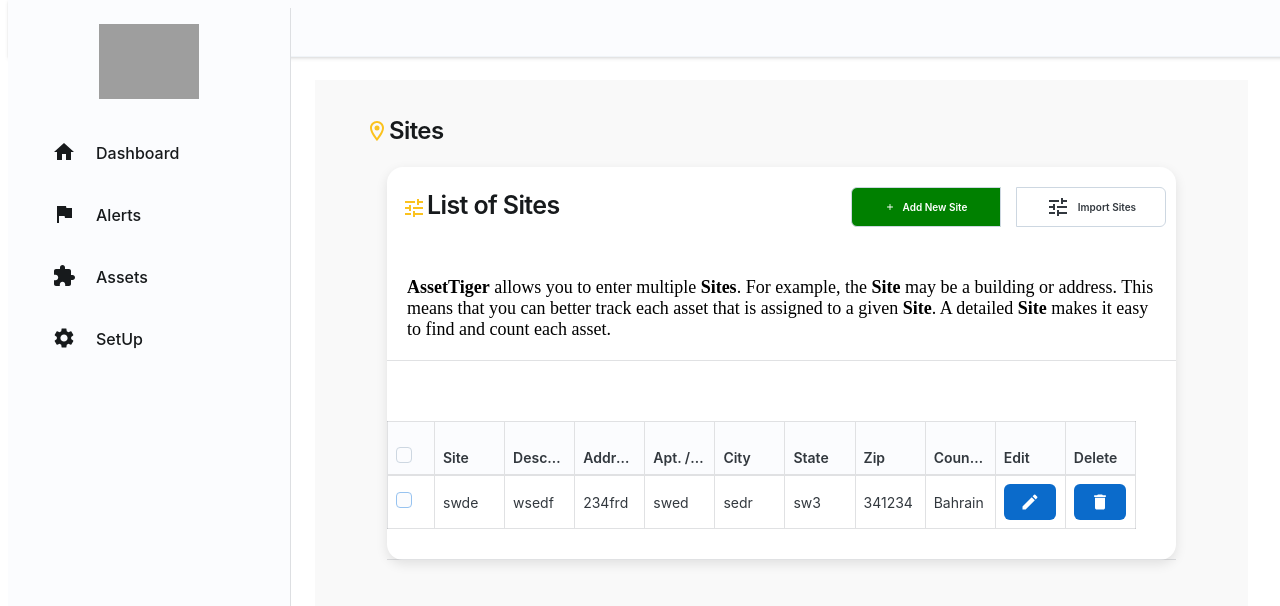
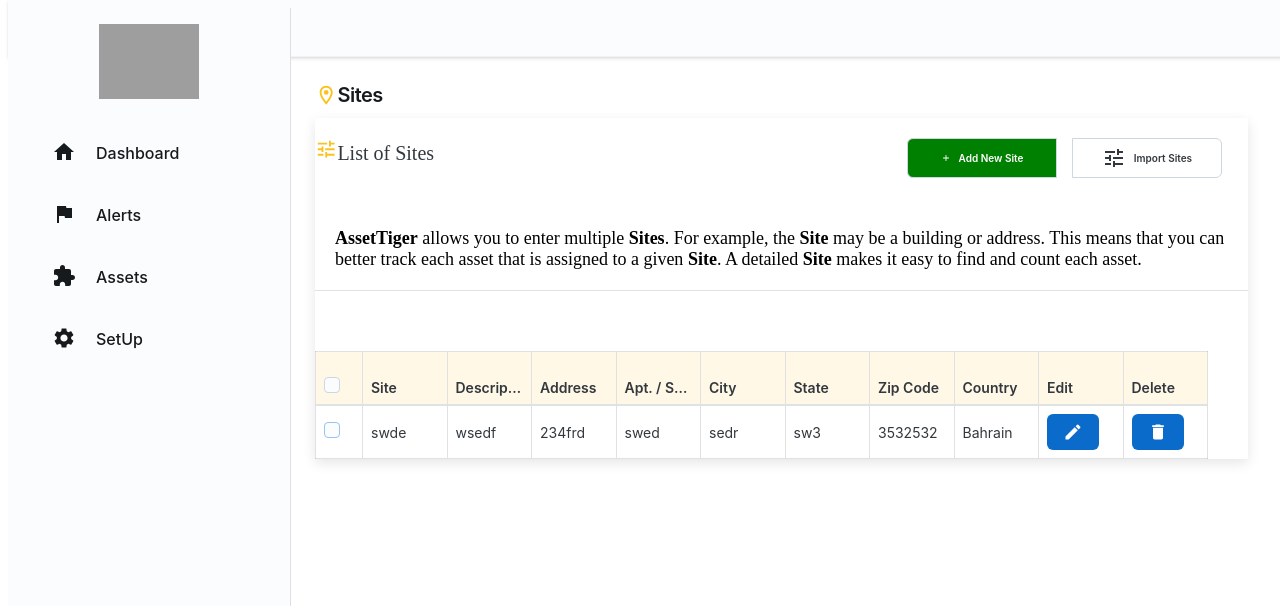
Before and after one commit to nagarajkhairate/PradeepITassetmanagement, a React app: page /setup/sites in a window 1280 px wide. Shown: the top 606 px of the page. Built offline with nearby package versions, Linux system fonts and the light colour scheme; grey boxes are pictures that could not be loaded.

Commit message:
siteedit

```diff
--- a/src/pages/Setup/SetupSites/AddSite.tsx
+++ b/src/pages/Setup/SetupSites/AddSite.tsx
@@ -17,7 +17,7 @@ const initialSitesData = {
   aptSuite: "",
   city: "",
   state: "",
-  zip: "",
+  zipCode: "",
   country: "",
 };
 
@@ -67,9 +67,9 @@ const AddSite: React.FC<AddSiteProps> = ({ open, onClose, setSites, sites }) =>
         <Grid  xs={12} md={6}>
         <FormLabel>City</FormLabel>
         <Input placeholder="city" name="city" value={newSite.city} onChange={handleChange} fullWidth sx={{ mb: 2 }} />
+        <FormLabel>Zip Code</FormLabel>
+        <Input placeholder="ZipCode" name="zipCode" value={newSite.zipCode} onChange={handleChange} fullWidth sx={{ mb: 2 }} />
         <FormLabel>State</FormLabel>
-        <Input placeholder="Zip" name="zip" value={newSite.zip} onChange={handleChange} fullWidth sx={{ mb: 2 }} />
-        <FormLabel>Zip</FormLabel>
         <Input placeholder="State" name="state" value={newSite.state} onChange={handleChange} fullWidth sx={{ mb: 2 }} />
         <FormLabel>Country</FormLabel>
         <Select
--- a/src/pages/Setup/SetupSites/EditSite.tsx
+++ b/src/pages/Setup/SetupSites/EditSite.tsx
@@ -14,7 +14,7 @@ interface EditSiteProps {
     aptSuite: string;
     city: string;
     state: string;
-    zip: string;
+    zipCode: number;
     country: string;
   };
   sites: {
@@ -25,7 +25,7 @@ interface EditSiteProps {
     aptSuite: string;
     city: string;
     state: string;
-    zip: string;
+    zipCode: number;
     country: string;
   }[];
   setSites: React.Dispatch<React.SetStateAction<any[]>>;
@@ -38,7 +38,7 @@ const initialSitesData = {
   aptSuite: "",
   city: "",
   state: "",
-  zip: "",
+  zipcode: "",
   country: "",
 };
 
@@ -84,6 +84,11 @@ const EditSite: React.FC<EditSiteProps> = ({
     setSites([updatedSites]);
     onClose();
   };
+
+  // const handleEditSite = (site : any) => {
+  //   setSites(site);
+  //   onClose();
+  // };
 
 
   return (
@@ -158,9 +163,9 @@ const EditSite: React.FC<EditSiteProps> = ({
         </FormControl>
         <FormControl sx={{ mb: 2 }}>
         <Input
-          placeholder="Zip"
-          name="zip"
-          value={updatedSite.zip}
+          placeholder="ZipCode"
+          name="zipCode"
+          value={updatedSite.zipCode}
           onChange={handleChange}
           fullWidth
           sx={{ mb: 2 }}
--- a/src/pages/Setup/SetupSites/SetupSites.tsx
+++ b/src/pages/Setup/SetupSites/SetupSites.tsx
@@ -1,182 +1,177 @@
-import * as React from "react";
-import { Box, Divider, Typography, styled } from "@mui/joy";
-import TuneOutlinedIcon from '@mui/icons-material/TuneOutlined';
-import Grid from "@mui/joy/Grid";
-import Button from "@mui/joy/Button";
-import ButtonGroup from "@mui/joy/ButtonGroup";
-import { useState } from "react";
-import useMediaQuery from "@mui/material/useMediaQuery";
-import { useTheme } from "@mui/material/styles";
-import { Stack, Table, Checkbox } from "@mui/joy";
-import EditIcon from "@mui/icons-material/Edit";
-import AddIcon from "@mui/icons-material/Add";
-import DeleteIcon from "@mui/icons-material/Delete";
-import EditSite from "./EditSite";
-import AddSite from "./AddSite";
-import DeleteSite from "./DeleteSite";
-import RoomOutlinedIcon from '@mui/icons-material/RoomOutlined';
-
+import * as React from 'react'
+import { Box, Divider, Typography, styled } from '@mui/joy'
+import TuneOutlinedIcon from '@mui/icons-material/TuneOutlined'
+import Grid from '@mui/joy/Grid'
+import Button from '@mui/joy/Button'
+import ButtonGroup from '@mui/joy/ButtonGroup'
+import { useState } from 'react'
+import useMediaQuery from '@mui/material/useMediaQuery'
+import { useTheme } from '@mui/material/styles'
+import { Stack, Table, Checkbox } from '@mui/joy'
+import EditIcon from '@mui/icons-material/Edit'
+import AddIcon from '@mui/icons-material/Add'
+import DeleteIcon from '@mui/icons-material/Delete'
+import EditSite from './EditSite'
+import AddSite from './AddSite'
+import DeleteSite from './DeleteSite'
+import RoomOutlinedIcon from '@mui/icons-material/RoomOutlined'
+import AppView from '../../../components/Common/AppView'
 
 const initialSites = [
   {
     id: 1,
-    sitename: "swde",
-    description: "wsedf",
-    address: "234frd",
-    aptSuite: "swed",
-    city: "sedr",
-    state: "sw3",
-    zip: "341234",
-    country: "Bahrain",
+    sitename: 'swde',
+    description: 'wsedf',
+    address: '234frd',
+    aptSuite: 'swed',
+    city: 'sedr',
+    state: 'sw3',
+    zipCode: 3532532,
+    country: 'Bahrain',
   },
-];
+]
 
 interface Site {
-  id: number;
-  sitename: string;
-  description: string;
-  address: string;
-  aptSuite: string;
-  city: string;
-  state: string;
-  zip: string;
-  country: string;
+  id: number
+  sitename: string
+  description: string
+  address: string
+  aptSuite: string
+  city: string
+  state: string
+  zipCode: number
+  country: string
 }
 
-
-const SetupSites: React.FC = ({
-}) => {
-  const theme = useTheme();
-  const fullScreen = useMediaQuery(theme.breakpoints.down("md"));
-  const [open, setOpen] = useState(false);
-  const [matchedSelected, setMatchedSelected] = useState<number[]>([]);
-  const [isAddDialogOpen, setAddDialogOpen] = useState(false);
-  const [isEditOpen, setEditOpen] = useState(false);
-  const [selectedSite, setSelectedSite] = useState<any>(null);
-  const [deleteOpen, setDeleteOpen] = useState(false);
-  const [selectedCell, setSelectedCell] = useState<number | null>(null);
-  const [sites, setSites] = useState(initialSites);
+const SetupSites: React.FC = ({}) => {
+  const theme = useTheme()
+  const fullScreen = useMediaQuery(theme.breakpoints.down('md'))
+  const [open, setOpen] = useState(false)
+  const [matchedSelected, setMatchedSelected] = useState<number[]>([])
+  const [isAddDialogOpen, setAddDialogOpen] = useState(false)
+  const [isEditOpen, setEditOpen] = useState(false)
+  const [selectedSite, setSelectedSite] = useState<any>(null)
+  const [deleteOpen, setDeleteOpen] = useState(false)
+  const [selectedCell, setSelectedCell] = useState<number | null>(null)
+  const [sites, setSites] = useState(initialSites)
 
   const handleDeleteClick = (site: any) => {
-    setSelectedSite(site);
-    setDeleteOpen(true);
-  };
+    setSelectedSite(site)
+    setDeleteOpen(true)
+  }
 
   const handleDelete = () => {
-    const updatedSites = sites.filter((site) => site.id !== selectedSite.id);
-    setSites(updatedSites);
-    setDeleteOpen(false);
-    setSelectedSite(null);
-  };
+    const updatedSites = sites.filter((site) => site.id !== selectedSite.id)
+    setSites(updatedSites)
+    setDeleteOpen(false)
+    setSelectedSite(null)
+  }
 
   const handleDeleteClose = () => {
-    setDeleteOpen(false);
-    setSelectedSite(null);
-  };
-
+    setDeleteOpen(false)
+    setSelectedSite(null)
+  }
 
   const handleCheckboxChange = (index: number) => {
     setMatchedSelected((prevSelected) =>
       prevSelected.includes(index)
         ? prevSelected.filter((item) => item !== index)
-        : [...prevSelected, index]
-    );
-    setSelectedCell(index);
-  };
+        : [...prevSelected, index],
+    )
+    setSelectedCell(index)
+  }
 
-  const handleEditClick = (site : any) => {
-    setSelectedSite(site);
-    setEditOpen(true);
-  };
-
+  const handleEditClick = (site: any) => {
+    setSelectedSite(site)
+    setEditOpen(true)
+  }
 
   const FlexBox = styled(Box)({
-    display: "flex",
-    alignItems: "center",
-  });
+    display: 'flex',
+    alignItems: 'center',
+  })
 
   console.log(JSON.stringify(sites))
 
   return (
-    <div style={{ width: "100%", background: "#f9f9f9" }}>
-      <FlexBox>
-      <Typography
-      level="h3"
+    <AppView>
+      <Typography level="h4" style={{ display: 'flex', alignItems: 'center' }}>
+        <RoomOutlinedIcon style={{ fontSize: '1.4rem', color: '#FBC21E' }} />
+        Sites
+      </Typography>
+
+      <Box
         sx={{
-        marginLeft: { xs: "10px", md: "50px" },
-        fontSize: { xs: "24px", md: "24px" },
-        marginTop: { xs: "20px", md: "35px" },
-        display: "flex",
-        alignItems: "center",
-        marginBottom: { xs: "-20px", md: "-42px" },
-        paddingBottom: "10px",
+          borderRadius: 'none',
+          boxShadow: '0px 4px 12px rgba(0, 0, 0, 0.1)',
+          background: '#ffffff',
+          gap: '5px',
         }}
       >
         <Box
-        component={RoomOutlinedIcon}
-        color="#FBC21E"
-      />
-      Sites
-    </Typography>
-      </FlexBox>
-      <div style={{ margin: "20px" }}>
-        <Box
           sx={{
-            borderRadius: "16px",
-            boxShadow: "0px 4px 12px rgba(0, 0, 0, 0.1)",
-            background: "#ffffff",
-            margin: {
-              xs: "4px",
-              md: "52px",
-            },
+            display: 'flex',
+            alignItems: 'center',
+            flexDirection: { xs: 'column', md: 'row' },
+            justifyContent: { xs: 'center', md: 'space-between' },
+            gap: 2,
+            mb: 2,
           }}
         >
-          <Box
-            fontSize="h5.fontSize"
-            component="div"
-            overflow="hidden"
-            textOverflow="ellipsis"
-            height={70}
-          >
-
           <Grid
             container
             spacing={1}
-              sx={{ flexGrow: 1, paddingTop: "20px", paddingBottom: "10px" }}
+            sx={{ flexGrow: 1, paddingTop: '20px', paddingBottom: '10px' }}
           >
             <Grid xs={4}>
-                <Box>
-                  <Typography
-                    level="h4"
+              <Box
                 sx={{
-                      display: "flex",
-                      fontSize: "25px",
-                      alignItems: "center",
-                      marginBottom: "0px",
-                      marginLeft: "15px",
+                  textAlign: { xs: 'center', md: 'left' },
                 }}
               >
-                     <div style={{ width: 25, height: 25, color: "#FBC21E" }}>
-                    <TuneOutlinedIcon />
-                    </div>
+                <Typography
+                  sx={{
+                    fontFamily: 'Poppins',
+                    fontSize: '20px',
+                    fontWeight: 500,
+                    lineHeight: '30px',
+                    textAlign: { xs: 'center', md: 'left' },
+                    whiteSpace: 'nowrap',
+                  }}
+                >
+                  <TuneOutlinedIcon
+                    style={{
+                      fontSize: '1.4rem',
+                      color: '#FBC21E',
+                      alignItems: 'center',
+                    }}
+                  />
                   List of Sites
                 </Typography>
               </Box>
             </Grid>
 
-              <Grid xs={12} sm={8} >
+            <Grid xs={12} sm={8}>
               <React.Fragment>
-                  <ButtonGroup aria-label="button group"
-       sx={{ display: 'flex', justifyContent: { xs: 'flex-start', sm: 'flex-end' }, flexDirection: { xs: 'column', sm: 'row' }, alignItems: 'center', gap: '1rem', marginLeft: { xs: '15px', sm: '0' }, marginTop: { xs: '10px', sm: '0' } }}
+                <ButtonGroup
+                  aria-label="button group"
+                  sx={{
+                    display: 'flex',
+                    justifyContent: { xs: 'flex-start', sm: 'flex-end' },
+                    flexDirection: { xs: 'column', sm: 'row' },
+                    alignItems: 'center',
+                    gap: '1rem',
+                    marginLeft: { xs: '15px', sm: '0' },
+                    marginTop: { xs: '10px', sm: '0' },
+                  }}
                 >
-
                   <Button
                     sx={{
                       backgroundColor: 'green',
                       color: 'white',
                       fontSize: '10px',
-                      padding:"10px",
-                      width: { xs: '100%', sm: 'auto' , md:"150px"},
+                      padding: '10px',
+                      width: { xs: '100%', sm: 'auto', md: '150px' },
                       height: '40px',
                       '&:hover': {
                         backgroundColor: 'darkgreen',
@@ -184,30 +179,31 @@ const SetupSites: React.FC = ({
                     }}
                     onClick={() => setOpen(true)}
                   >
-                      <AddIcon sx={{ mr: 1 , fontSize:"10px"}}/>
+                    <AddIcon sx={{ mr: 1, fontSize: '10px' }} />
                     Add New Site
                   </Button>
 
-                    <Button sx={{
+                  <Button
+                    sx={{
                       fontSize: '10px',
-            width: { xs: '100%', sm: 'auto', md:"150px" },
-            marginRight:"10px",
+                      width: { xs: '100%', sm: 'auto', md: '150px' },
+                      marginRight: '10px',
                       height: '40px',
-          }}>
+                    }}
+                  >
                     <TuneOutlinedIcon style={{ marginRight: '8px' }} />
                     Import Sites
                   </Button>
                 </ButtonGroup>
-
               </React.Fragment>
             </Grid>
           </Grid>
           <Divider />
         </Box>
-          <Box sx={{ marginTop: "20px", padding: "20px", fontSize: "18px" }}>
+        <Box sx={{ marginTop: '20px', padding: '20px', fontSize: '18px' }}>
           <b>AssetTiger</b> allows you to enter multiple <b>Sites</b>. For
-            example, the <b>Site</b> may be a building or address. This means
-            that you can better track each asset that is assigned to a given{" "}
+          example, the <b>Site</b> may be a building or address. This means that
+          you can better track each asset that is assigned to a given{' '}
           <b>Site</b>. A detailed <b>Site</b> makes it easy to find and count
           each asset.
         </Box>
@@ -215,22 +211,23 @@ const SetupSites: React.FC = ({
 
         <Box>
           <Stack
-              direction={{ xs: "column", sm: "row" }}
+            direction={{ xs: 'column', sm: 'row' }}
             spacing={{ xs: 1, sm: 2, md: 2 }}
             sx={{
-                display: "flex",
-                justifyContent: "space-between",
-                paddingRight: "40px",
-                marginTop: "60px",
+              display: 'flex',
+              justifyContent: 'space-between',
+              paddingRight: '40px',
+              marginTop: '60px',
             }}
           >
+            <Box sx={{width: "100%", overflow: "auto" }}>
             <Table
               borderAxis="both"
-                style={{ width: "100%", borderCollapse: "collapse" }}
+              style={{  borderCollapse: 'collapse' }}
             >
               <thead>
                 <tr>
-                    <th style={{ width: 30 }}>
+                  <th style={{ width: 30, background: '#fff8e6' }}>
                     <Checkbox
                       size="sm"
                       indeterminate={
@@ -246,26 +243,24 @@ const SetupSites: React.FC = ({
                           matchedSelected.length > 0 &&
                           matchedSelected.length === sites.length
                         ) {
-                            setMatchedSelected([]);
+                          setMatchedSelected([])
                         } else {
-                            const newSelecteds = sites.map(
-                              (_, index) => index
-                            );
-                            setMatchedSelected(newSelecteds);
+                          const newSelecteds = sites.map((_, index) => index)
+                          setMatchedSelected(newSelecteds)
                         }
                       }}
                     />
                   </th>
-                    <th>Site</th>
-                    <th>Description</th>
-                    <th>Address</th>
-                    <th>Apt. / Suite</th>
-                    <th>City</th>
-                    <th>State</th>
-                    <th>Zip</th>
-                    <th>Country</th>
-                    <th>Edit</th>
-                    <th>Delete</th>
+                  <th  style={{ background: '#fff8e6' }}>Site</th>
+                  <th style={{ background: '#fff8e6' }}>Description</th>
+                  <th style={{ background: '#fff8e6' }}>Address</th>
+                  <th style={{ background: '#fff8e6' }}>Apt. / Suite</th>
+                  <th style={{ background: '#fff8e6' }}>City</th>
+                  <th style={{ background: '#fff8e6' }}>State</th>
+                  <th style={{ background: '#fff8e6' }}>Zip Code</th>
+                  <th style={{ background: '#fff8e6' }}>Country</th>
+                  <th style={{ background: '#fff8e6' }}>Edit</th>
+                  <th style={{ background: '#fff8e6' }}> Delete</th>
                 </tr>
               </thead>
               <tbody>
@@ -285,12 +280,10 @@ const SetupSites: React.FC = ({
                     <td>{site.aptSuite}</td>
                     <td>{site.city}</td>
                     <td>{site.state}</td>
-                      <td>{site.zip}</td>
+                    <td>{site.zipCode}</td>
                     <td>{site.country}</td>
                     <td>
-
-
-                        <div >
+                      <div>
                         <Button
                           aria-label="edit"
                           key={site.id}
@@ -313,15 +306,16 @@ const SetupSites: React.FC = ({
                 ))}
               </tbody>
             </Table>
+            </Box>
           </Stack>
         </Box>
-
-          <Divider sx={{ marginTop: "30px" }} />
-
       </Box>
-      </div>
-
-      <AddSite open={open} onClose={() => setOpen(false)} setSites={setSites} sites={sites}/>
+      <AddSite
+        open={open}
+        onClose={() => setOpen(false)}
+        setSites={setSites}
+        sites={sites}
+      />
 
       {selectedSite && (
         <EditSite
@@ -339,8 +333,8 @@ const SetupSites: React.FC = ({
         handleDelete={handleDelete}
         handleDeleteClose={handleDeleteClose}
       />
-    </div>
-  );
-};
+    </AppView>
+  )
+}
 
-export default SetupSites;
+export default SetupSites
```
Lines whose indentation alone changed are shown as unchanged.
